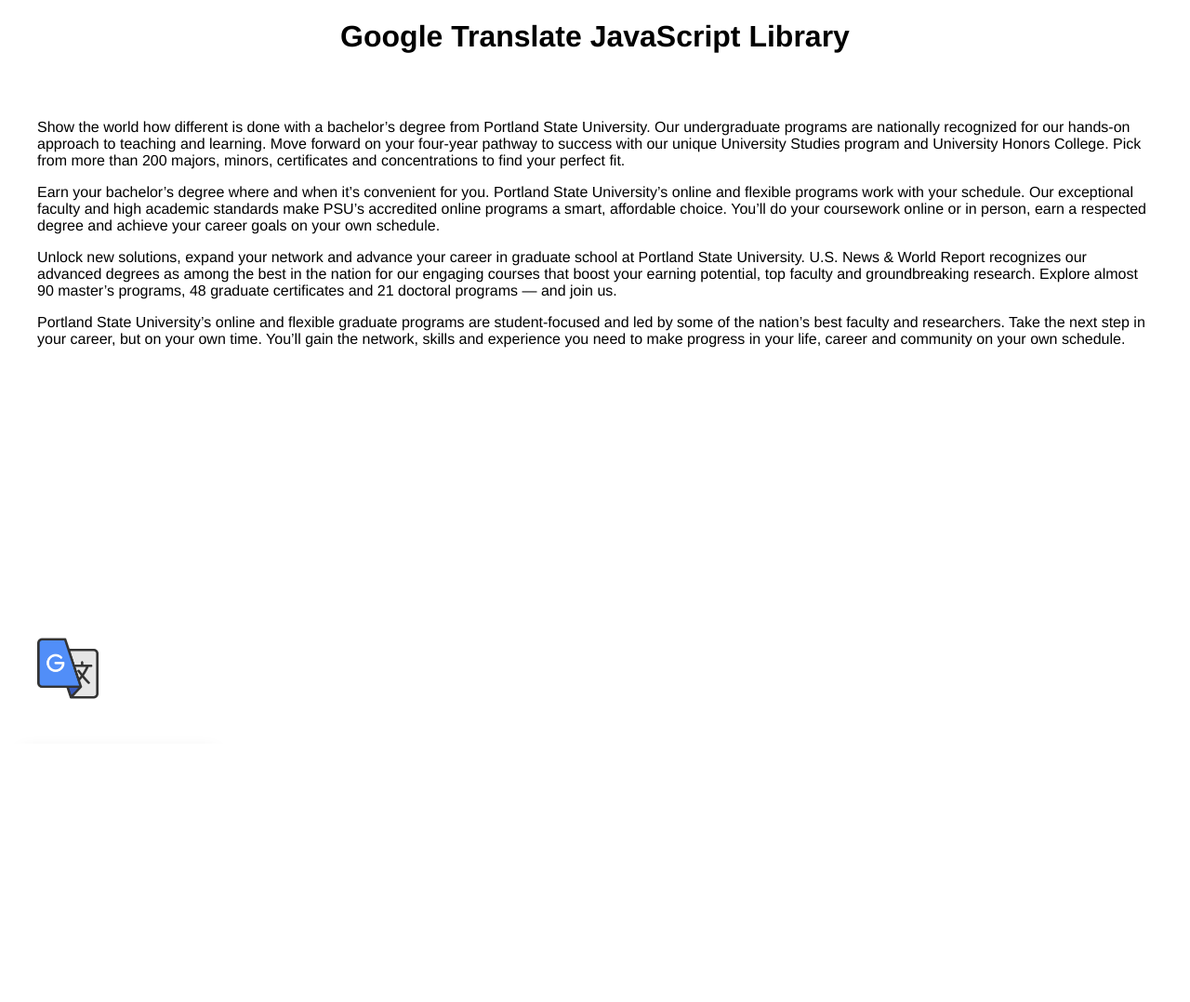
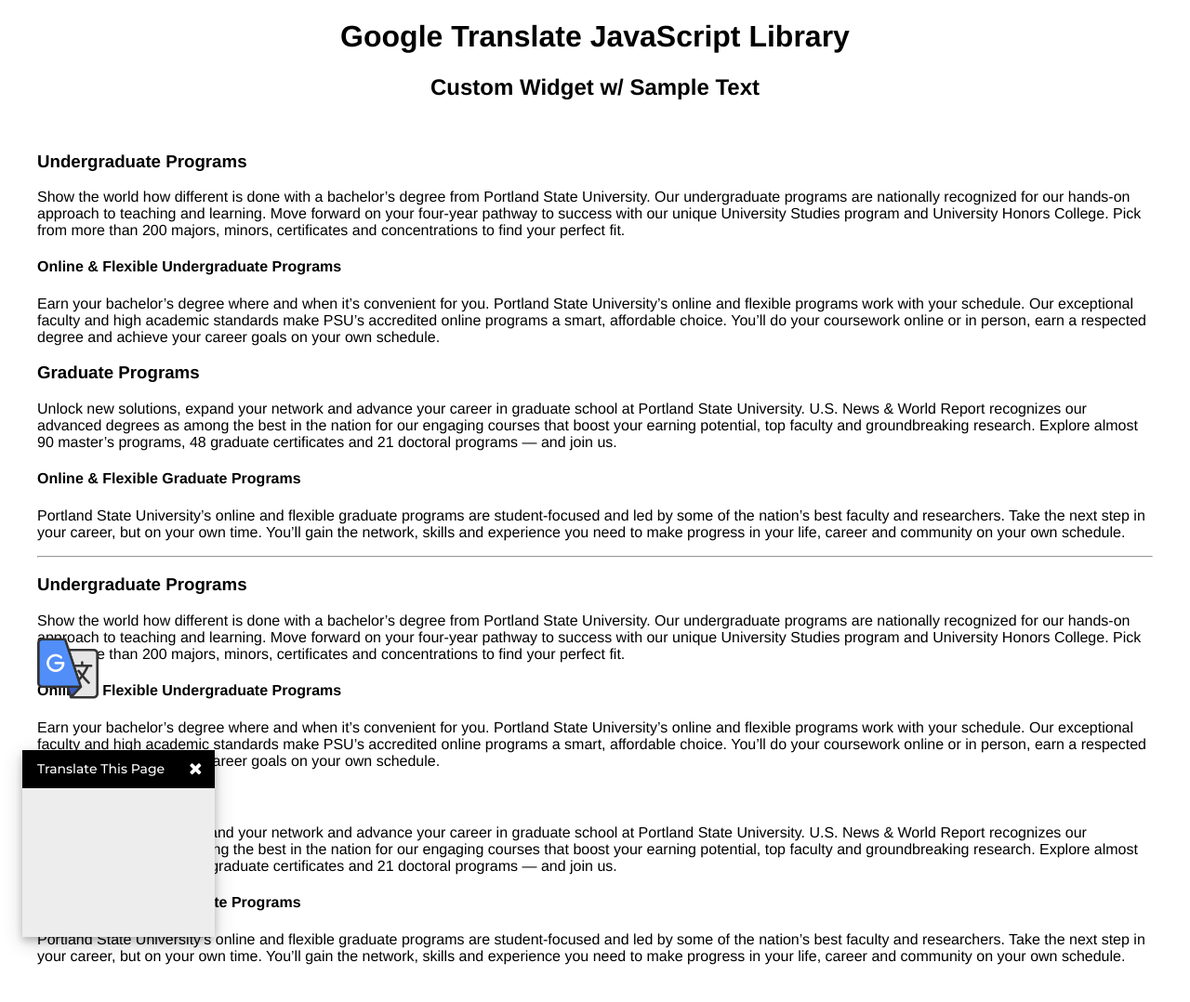
Before and after one commit to geoSkogen/aria-pages, a PHP site: page /google-translate/index.html in a window 1280 px wide. Shown: the whole page at 93% size. Before the commit the page ends 752 px from the top, so only its background shows below. Run offline with PHP 8.4, Linux system fonts and the light colour scheme.

Commit message:
updates sample text, basic layout rules

```diff
--- a/css/translator-widget.css
+++ b/css/translator-widget.css
@@ -2,16 +2,31 @@ body {
   font-family: Helvetica, sans-serif;
 }
 
-h1 {
+h1,h2 {
   text-align: center;
 }
 
 .demo-content {
-  padding: 2rem;
+  padding: 1rem 2rem;
 }
 
 #demo-text {
   font-size: 24px;
+}
+
+a#open_translate_link {
+  border: none !important;
+  padding: 0 !important;
+  margin: 0 0 0 2rem !important;
+  font-size: 72px;
+  position: fixed;
+  bottom: 2rem;
+  border: 2px solid black;
+}
+
+img#open_translate_icon {
+  width: 66px;
+  height: auto;
 }
 
 #google_translate_widget {
@@ -54,20 +69,6 @@ a#close_translate_link {
 
 a#close_translate_link:focus {
   border: 2px solid #fff;
-}
-
-a#open_translate_link {
-  border: none !important;
-  padding: 0 !important;
-  margin: 0 0 0 2rem !important;
-  font-size: 72px;
-  position: fixed;
-  bottom: 2rem;
-}
-
-img#open_translate_icon {
-  width: 66px;
-  height: auto;
 }
 
 #google_translate_element {
--- a/google-translate/index.html
+++ b/google-translate/index.html
@@ -10,18 +10,39 @@
   <link rel="stylesheet" href="https://cdnjs.cloudflare.com/ajax/libs/font-awesome/4.7.0/css/font-awesome.min.css">
 </head>
 <body>
-
   <h1>Google Translate JavaScript Library</h1>
+  <h2>Custom Widget w/ Sample Text</h2>
   <article class="demo-content">
+    <h3>Undergraduate Programs</h3>
     <p>
       Show the world how different is done with a bachelor’s degree from Portland State University. Our undergraduate programs are nationally recognized for our hands-on approach to teaching and learning. Move forward on your four-year pathway to success with our unique University Studies program and University Honors College. Pick from more than 200 majors, minors, certificates and concentrations to find your perfect fit.
     </p>
+    <h4>Online & Flexible Undergraduate Programs</h4>
     <p>
       Earn your bachelor’s degree where and when it’s convenient for you. Portland State University’s online and flexible programs work with your schedule. Our exceptional faculty and high academic standards make PSU’s accredited online programs a smart, affordable choice. You’ll do your coursework online or in person, earn a respected degree and achieve your career goals on your own schedule.
     </p>
+    <h3>Graduate Programs</h3>
     <p>
       Unlock new solutions, expand your network and advance your career in graduate school at Portland State University. U.S. News & World Report recognizes our advanced degrees as among the best in the nation for our engaging courses that boost your earning potential, top faculty and groundbreaking research. Explore almost 90 master’s programs, 48 graduate certificates and 21 doctoral programs — and join us.
     </p>
+    <h4>Online & Flexible Graduate Programs</h4>
+    <p>
+      Portland State University’s online and flexible graduate programs are student-focused and led by some of the nation’s best faculty and researchers. Take the next step in your career, but on your own time. You’ll gain the network, skills and experience you need to make progress in your life, career and community on your own schedule.
+    </p>
+    <hr>
+    <h3>Undergraduate Programs</h3>
+    <p>
+      Show the world how different is done with a bachelor’s degree from Portland State University. Our undergraduate programs are nationally recognized for our hands-on approach to teaching and learning. Move forward on your four-year pathway to success with our unique University Studies program and University Honors College. Pick from more than 200 majors, minors, certificates and concentrations to find your perfect fit.
+    </p>
+    <h4>Online & Flexible Undergraduate Programs</h4>
+    <p>
+      Earn your bachelor’s degree where and when it’s convenient for you. Portland State University’s online and flexible programs work with your schedule. Our exceptional faculty and high academic standards make PSU’s accredited online programs a smart, affordable choice. You’ll do your coursework online or in person, earn a respected degree and achieve your career goals on your own schedule.
+    </p>
+    <h3>Graduate Programs</h3>
+    <p>
+      Unlock new solutions, expand your network and advance your career in graduate school at Portland State University. U.S. News & World Report recognizes our advanced degrees as among the best in the nation for our engaging courses that boost your earning potential, top faculty and groundbreaking research. Explore almost 90 master’s programs, 48 graduate certificates and 21 doctoral programs — and join us.
+    </p>
+    <h4>Online & Flexible Graduate Programs</h4>
     <p>
       Portland State University’s online and flexible graduate programs are student-focused and led by some of the nation’s best faculty and researchers. Take the next step in your career, but on your own time. You’ll gain the network, skills and experience you need to make progress in your life, career and community on your own schedule.
     </p>
```
Also changed, not shown: google-translate/vanilla.html (+7 -0 lines).
